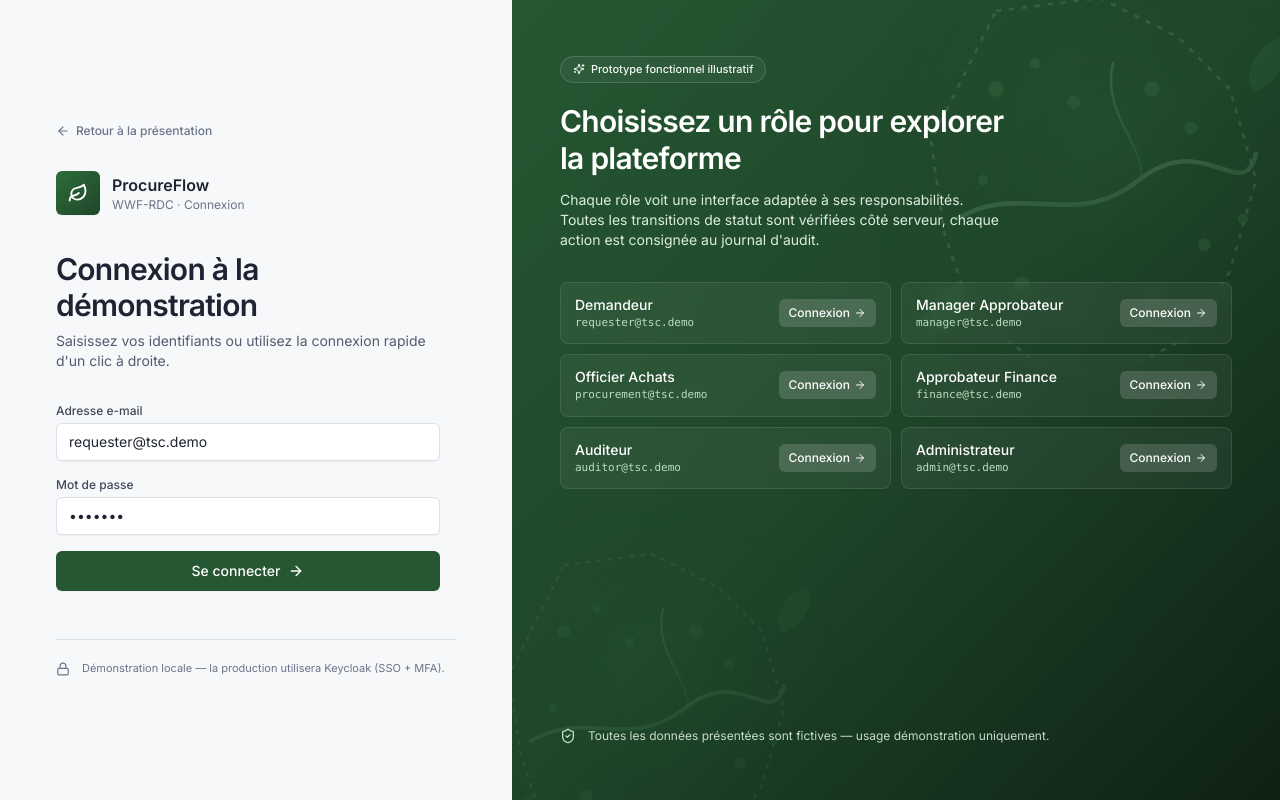
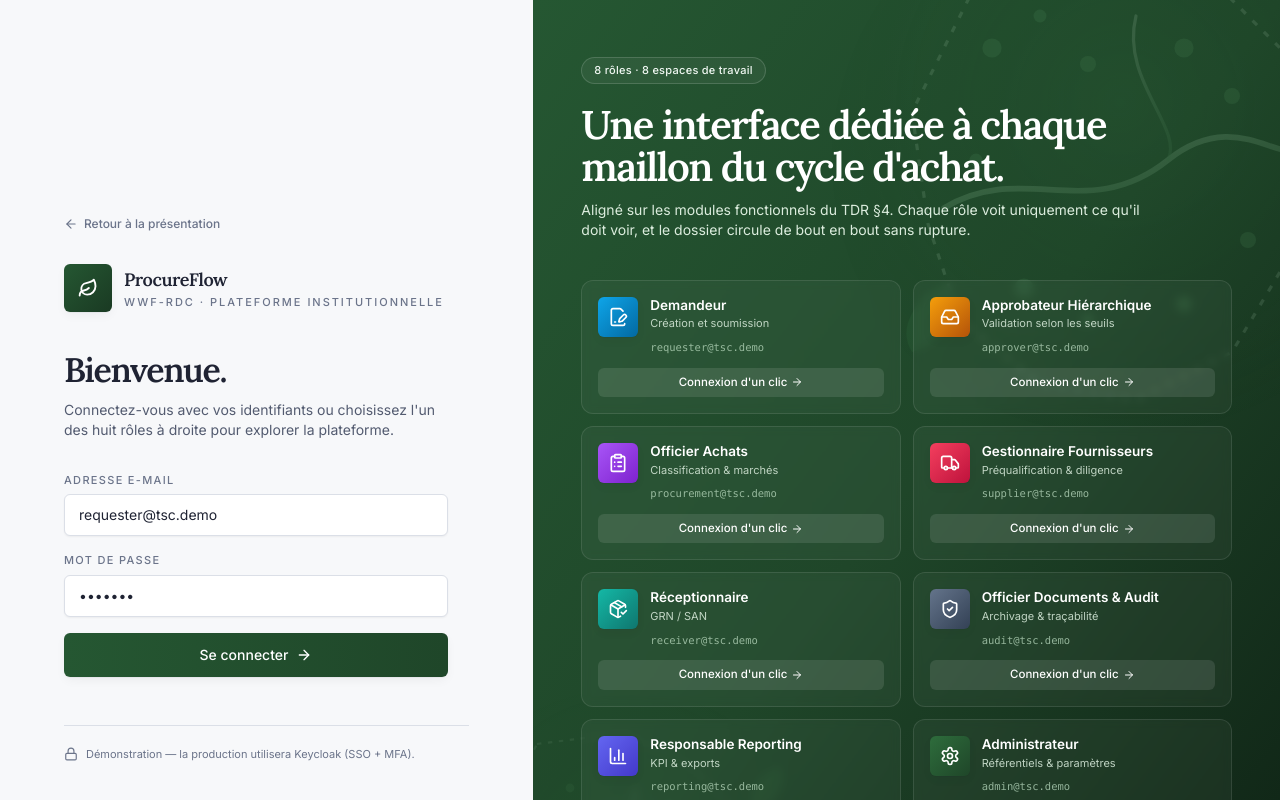
Before and after one commit to bunyinu/wwf-procureflow, a Next.js app: page /login in a window 1280 px wide. Shown: the top 800 px of the page. Built offline with nearby package versions, Linux system fonts and the light colour scheme.

Commit message:
Login page: 8 process-module accounts (cinematic split-screen, role-tinted cards)

```diff
--- a/src/app/login/page.tsx
+++ b/src/app/login/page.tsx
@@ -2,21 +2,86 @@
 import {
   ArrowLeft,
   ArrowRight,
+  BarChart3,
+  ClipboardList,
+  FileSignature,
+  Inbox,
   Leaf,
   Lock,
+  PackageCheck,
+  Settings,
   ShieldCheck,
-  Sparkles,
+  Truck,
+  type LucideIcon,
 } from "lucide-react";
 import { CongoMotif } from "@/components/CongoMotif";
 import { loginAction, quickLoginAction } from "@/app/(auth)/actions";
 
-const demoAccounts = [
-  { role: "Demandeur", email: "requester@tsc.demo" },
-  { role: "Manager Approbateur", email: "manager@tsc.demo" },
-  { role: "Officier Achats", email: "procurement@tsc.demo" },
-  { role: "Approbateur Finance", email: "finance@tsc.demo" },
-  { role: "Auditeur", email: "auditor@tsc.demo" },
-  { role: "Administrateur", email: "admin@tsc.demo" },
+type Account = {
+  role: string;
+  scope: string;
+  email: string;
+  icon: LucideIcon;
+  tint: string; // gradient classes
+};
+
+const accounts: Account[] = [
+  {
+    role: "Demandeur",
+    scope: "Création et soumission",
+    email: "requester@tsc.demo",
+    icon: FileSignature,
+    tint: "from-sky-500 to-sky-700",
+  },
+  {
+    role: "Approbateur Hiérarchique",
+    scope: "Validation selon les seuils",
+    email: "approver@tsc.demo",
+    icon: Inbox,
+    tint: "from-amber-500 to-amber-700",
+  },
+  {
+    role: "Officier Achats",
+    scope: "Classification & marchés",
+    email: "procurement@tsc.demo",
+    icon: ClipboardList,
+    tint: "from-purple-500 to-purple-700",
+  },
+  {
+    role: "Gestionnaire Fournisseurs",
+    scope: "Préqualification & diligence",
+    email: "supplier@tsc.demo",
+    icon: Truck,
+    tint: "from-rose-500 to-rose-700",
+  },
+  {
+    role: "Réceptionnaire",
+    scope: "GRN / SAN",
+    email: "receiver@tsc.demo",
+    icon: PackageCheck,
+    tint: "from-teal-500 to-teal-700",
+  },
+  {
+    role: "Officier Documents & Audit",
+    scope: "Archivage & traçabilité",
+    email: "audit@tsc.demo",
+    icon: ShieldCheck,
+    tint: "from-slate-500 to-slate-700",
+  },
+  {
+    role: "Responsable Reporting",
+    scope: "KPI & exports",
+    email: "reporting@tsc.demo",
+    icon: BarChart3,
+    tint: "from-indigo-500 to-indigo-700",
+  },
+  {
+    role: "Administrateur",
+    scope: "Référentiels & paramètres",
+    email: "admin@tsc.demo",
+    icon: Settings,
+    tint: "from-wwf-600 to-wwf-800",
+  },
 ];
 
 export default function LoginPage({
@@ -26,8 +91,9 @@
 }) {
   const hasError = searchParams.error === "1";
   return (
-    <div className="grid min-h-screen lg:grid-cols-5">
-      <section className="relative col-span-2 flex flex-col justify-center px-8 py-12 lg:px-14">
+    <div className="grid min-h-screen lg:grid-cols-12">
+      {/* LEFT — credentials form */}
+      <section className="relative col-span-12 flex flex-col justify-center px-8 py-12 lg:col-span-5 lg:px-16">
         <Link
           href="/demo"
           className="mb-8 inline-flex items-center gap-1.5 text-xs font-medium text-ink-500 hover:text-wwf-700"
@@ -37,57 +103,51 @@
         </Link>
 
         <div className="flex items-center gap-3">
-          <div className="flex h-11 w-11 items-center justify-center rounded-md bg-gradient-to-br from-wwf-600 to-wwf-800 text-white shadow-sm">
+          <div className="flex h-12 w-12 items-center justify-center rounded-md bg-gradient-to-br from-wwf-700 to-wwf-900 text-white shadow-soft">
             <Leaf className="h-5 w-5" strokeWidth={2.25} />
           </div>
           <div>
-            <div className="text-base font-semibold text-ink-900">
+            <div className="font-serif text-lg font-semibold tracking-tight text-ink-900">
               ProcureFlow
             </div>
-            <div className="text-xs text-ink-500">WWF-RDC · Connexion</div>
+            <div className="text-[11px] font-medium uppercase tracking-[0.18em] text-ink-500">
+              WWF-RDC · Plateforme institutionnelle
+            </div>
           </div>
         </div>
 
-        <h1 className="mt-9 text-3xl font-semibold tracking-tight text-ink-900">
-          Connexion à la démonstration
+        <h1 className="mt-10 font-serif text-[34px] font-semibold leading-[1.05] tracking-tightest text-ink-900">
+          Bienvenue.
         </h1>
-        <p className="mt-2 max-w-sm text-sm text-ink-600">
-          Saisissez vos identifiants ou utilisez la connexion rapide d&apos;un
-          clic à droite.
+        <p className="mt-3 max-w-sm text-sm text-ink-600">
+          Connectez-vous avec vos identifiants ou choisissez l&apos;un des
+          huit rôles à droite pour explorer la plateforme.
         </p>
 
         <form action={loginAction} className="mt-8 max-w-sm space-y-4">
           <div>
-            <label
-              htmlFor="email"
-              className="block text-xs font-medium text-ink-700"
-            >
+            <label className="block text-[11px] font-medium uppercase tracking-[0.12em] text-ink-500">
               Adresse e-mail
             </label>
             <input
-              id="email"
               name="email"
               type="email"
               required
               autoComplete="email"
               defaultValue="requester@tsc.demo"
-              className="mt-1 block w-full rounded-md border border-ink-200 bg-white px-3 py-2 text-sm shadow-sm outline-none focus:border-wwf-500 focus:ring-2 focus:ring-wwf-200"
+              className="mt-1.5 block w-full rounded-md border border-ink-200 bg-white px-3.5 py-2.5 text-sm shadow-sm outline-none focus:border-wwf-500 focus:ring-2 focus:ring-wwf-200"
             />
           </div>
           <div>
-            <label
-              htmlFor="password"
-              className="block text-xs font-medium text-ink-700"
-            >
+            <label className="block text-[11px] font-medium uppercase tracking-[0.12em] text-ink-500">
               Mot de passe
             </label>
             <input
-              id="password"
               name="password"
               type="password"
               required
               defaultValue="demo123"
-              className="mt-1 block w-full rounded-md border border-ink-200 bg-white px-3 py-2 text-sm shadow-sm outline-none focus:border-wwf-500 focus:ring-2 focus:ring-wwf-200"
+              className="mt-1.5 block w-full rounded-md border border-ink-200 bg-white px-3.5 py-2.5 text-sm shadow-sm outline-none focus:border-wwf-500 focus:ring-2 focus:ring-wwf-200"
             />
           </div>
           {hasError ? (
@@ -97,71 +157,87 @@
           ) : null}
           <button
             type="submit"
-            className="inline-flex w-full items-center justify-center gap-2 rounded-md bg-wwf-700 px-4 py-2.5 text-sm font-medium text-white shadow-sm transition hover:bg-wwf-800"
+            className="lift inline-flex w-full items-center justify-center gap-2 rounded-md bg-gradient-to-r from-wwf-700 to-wwf-800 px-4 py-3 text-sm font-medium text-white shadow-soft hover:from-wwf-800 hover:to-wwf-900"
           >
             Se connecter
             <ArrowRight className="h-4 w-4" />
           </button>
         </form>
 
-        <div className="mt-12 flex items-center gap-3 border-t border-ink-200 pt-5 text-[11px] text-ink-500">
+        <div className="mt-12 flex items-center gap-2 border-t border-ink-200 pt-5 text-[11px] text-ink-500">
           <Lock className="h-3.5 w-3.5" />
-          Démonstration locale — la production utilisera Keycloak (SSO + MFA).
+          Démonstration — la production utilisera Keycloak (SSO + MFA).
         </div>
       </section>
 
-      <aside className="relative col-span-3 hidden overflow-hidden bg-gradient-to-br from-wwf-700 via-wwf-800 to-wwf-950 px-12 py-14 text-white lg:flex lg:flex-col">
-        <div className="pointer-events-none absolute -right-20 -top-20 h-[520px] w-[520px] opacity-25">
+      {/* RIGHT — role grid */}
+      <aside className="relative hidden overflow-hidden bg-gradient-to-br from-wwf-700 via-wwf-800 to-wwf-950 px-12 py-14 text-white lg:col-span-7 lg:flex lg:flex-col">
+        <div className="pointer-events-none absolute -right-40 -top-40 h-[640px] w-[640px] opacity-25">
           <CongoMotif className="h-full w-full" />
         </div>
-        <div className="pointer-events-none absolute -bottom-32 -left-20 h-[440px] w-[440px] opacity-15">
+        <div className="pointer-events-none absolute -bottom-32 -left-32 h-[440px] w-[440px] opacity-15">
           <CongoMotif className="h-full w-full" />
         </div>
 
         <div className="relative">
-          <div className="inline-flex items-center gap-1.5 rounded-full border border-white/15 bg-white/5 px-3 py-1 text-[11px] font-medium text-wwf-50">
-            <Sparkles className="h-3 w-3" />
-            Prototype fonctionnel illustratif
+          <div className="inline-flex items-center gap-1.5 rounded-full border border-white/15 bg-white/5 px-3 py-1 text-[11px] font-medium tracking-wide text-wwf-50">
+            8 rôles · 8 espaces de travail
           </div>
-          <h2 className="mt-5 max-w-md text-3xl font-semibold leading-tight tracking-tight">
-            Choisissez un rôle pour explorer la plateforme
+          <h2 className="mt-5 max-w-xl font-serif text-[40px] font-semibold leading-[1.05] tracking-tightest">
+            Une interface dédiée à chaque maillon du cycle d&apos;achat.
           </h2>
-          <p className="mt-3 max-w-md text-sm text-wwf-100">
-            Chaque rôle voit une interface adaptée à ses responsabilités.
-            Toutes les transitions de statut sont vérifiées côté serveur,
-            chaque action est consignée au journal d&apos;audit.
+          <p className="mt-3 max-w-xl text-sm text-wwf-100">
+            Aligné sur les modules fonctionnels du TDR §4. Chaque rôle voit
+            uniquement ce qu&apos;il doit voir, et le dossier circule de bout
+            en bout sans rupture.
           </p>
         </div>
 
-        <div className="relative mt-8 grid grid-cols-1 gap-2.5 xl:grid-cols-2">
-          {demoAccounts.map((a) => (
+        <div className="relative mt-10 grid flex-1 grid-cols-1 gap-3 xl:grid-cols-2">
+          {accounts.map((a) => {
+            const Icon = a.icon;
+            return (
               <form
                 key={a.email}
                 action={quickLoginAction}
-              className="flex items-center justify-between gap-3 rounded-lg border border-white/10 bg-white/5 px-3.5 py-3 backdrop-blur transition hover:bg-white/10"
+                className="group relative overflow-hidden rounded-xl border border-white/10 bg-white/[0.04] p-4 backdrop-blur-sm transition hover:border-white/20 hover:bg-white/[0.07]"
               >
-              <div>
-                <div className="text-sm font-medium">{a.role}</div>
-                <div className="font-mono text-[11px] text-wwf-200">
+                <input type="hidden" name="email" value={a.email} />
+                <div className="flex items-start gap-3">
+                  <span
+                    className={`flex h-10 w-10 items-center justify-center rounded-md bg-gradient-to-br ${a.tint} text-white shadow-soft`}
+                  >
+                    <Icon className="h-5 w-5" />
+                  </span>
+                  <div className="min-w-0 flex-1">
+                    <div className="text-[13.5px] font-semibold leading-tight">
+                      {a.role}
+                    </div>
+                    <div className="mt-0.5 text-[11px] text-wwf-100/85">
+                      {a.scope}
+                    </div>
+                    <div className="mt-2 font-mono text-[10.5px] text-wwf-200/75">
                       {a.email}
                     </div>
                   </div>
-              <input type="hidden" name="email" value={a.email} />
+                </div>
                 <button
                   type="submit"
-                className="inline-flex items-center gap-1 rounded-md bg-white/15 px-2.5 py-1.5 text-xs font-medium text-white transition hover:bg-white/25"
+                  className="mt-3 inline-flex w-full items-center justify-center gap-1 rounded-md bg-white/10 px-3 py-1.5 text-[11.5px] font-medium text-white transition group-hover:bg-white/20"
                 >
-                Connexion
+                  Connexion d&apos;un clic
                   <ArrowRight className="h-3 w-3" />
                 </button>
               </form>
-          ))}
+            );
+          })}
         </div>
 
-        <div className="relative mt-auto flex items-center gap-3 pt-10 text-xs text-wwf-100/90">
+        <div className="relative mt-8 flex items-center gap-3 border-t border-white/10 pt-5 text-[11px] text-wwf-100/85">
           <ShieldCheck className="h-4 w-4 text-wwf-200" />
-          Toutes les données présentées sont fictives — usage démonstration
-          uniquement.
+          Données fictives — toutes les actions sont consignées au journal
+          d&apos;audit. Mot de passe commun :{" "}
+          <span className="font-mono text-white">demo123</span>.
         </div>
       </aside>
     </div>
```
Lines whose indentation alone changed are shown as unchanged.
